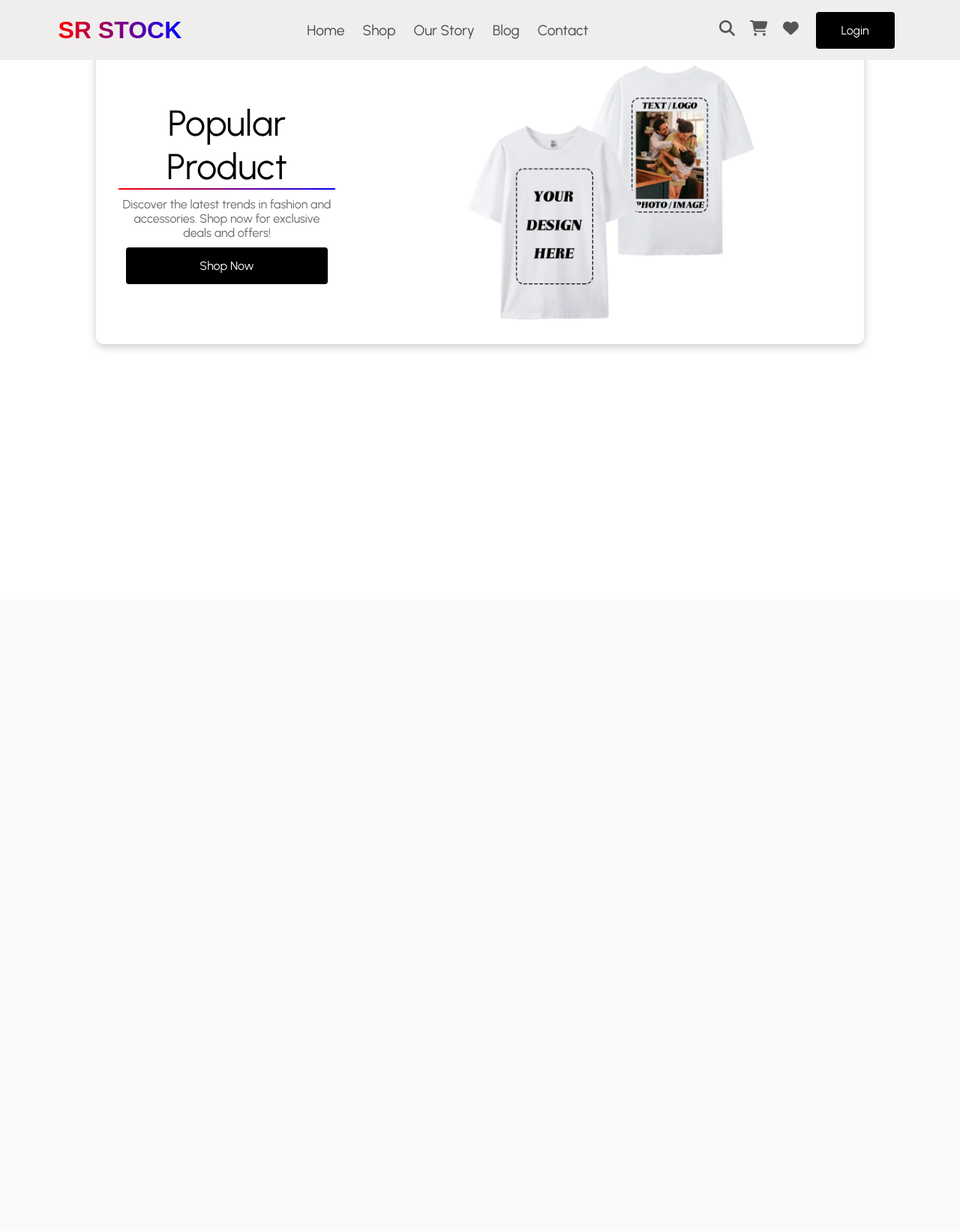
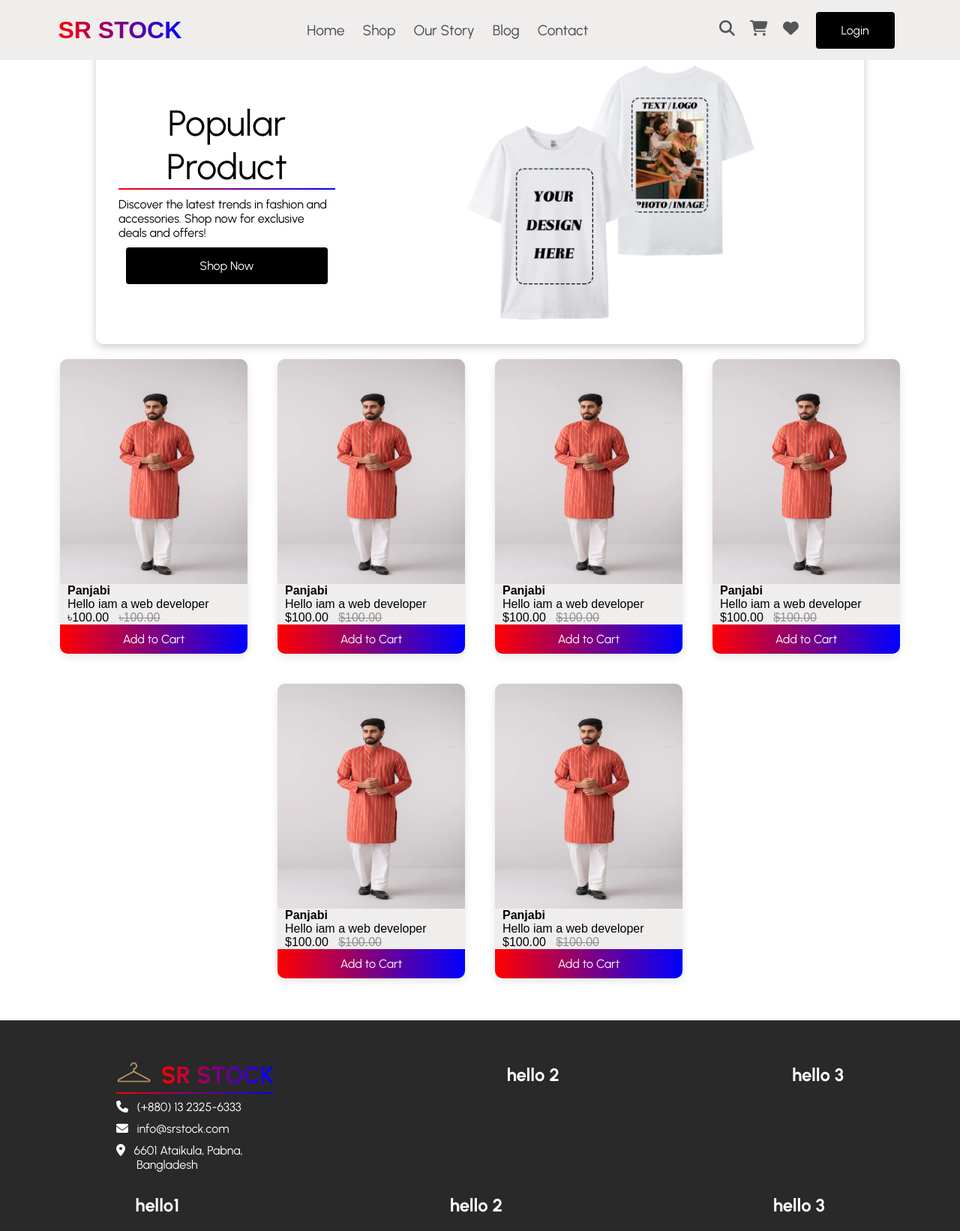
Before and after one commit to nahidhk/srstock, a PHP site: page / in a window 1280 px wide. Shown: the whole page at 75% size. Before the commit the page ends 465 px from the top, so only its background shows below. Run offline with PHP 8.4, Linux system fonts and the light colour scheme; some web fonts are replaced.

Commit message:
new update

```diff
--- a/index.html
+++ b/index.html
@@ -2,6 +2,7 @@
 <html lang="en">
 
 <head>
+    <link rel="shortcut icon" href="src/img/logo.png" type="image/x-icon">
     <link rel="stylesheet" href="src/css/style.css">
     <meta charset="UTF-8">
     <meta name="viewport" content="width=device-width, initial-scale=1.0">
@@ -47,9 +48,10 @@
     <!-- carousel -->
     <div class="carousel ">
         <div class="mbulta flex medel">
-        <div class="padding flex center wrap">
+            <div class="padding flex center wrap row">
                 <div class="underline">Popular Product</div>
-            <p>Discover the latest trends in fashion and <br>accessories. Shop now for exclusive deals and offers!</p>
+                <p>Discover the latest trends in fashion and <br>accessories. Shop now for exclusive deals and offers!
+                </p>
                 <button class="btn black-btn">Shop Now</button>
 
             </div>
@@ -60,9 +62,183 @@
 
     </div>
 
+    <!-- shopping card -->
+    <section class="flex wrap center">
+        <!-- card -->
+        <div class="card">
+            <div class="card-img">
+                <img src="src/img/p.png" alt="">
+            </div>
+            <div class="padding-left">
+                <b>Panjabi</b> <br>
+                <span>Hello iam a web developer</span> <br>
+                <span>৳100.00 &nbsp;&nbsp;<s class="otc">৳100.00</s></span><br>
+
+            </div>
+            <div class="cart-btn">
+                Add to Cart
+            </div>
+        </div>
+
+
+        <!-- card -->
+        <div class="card">
+            <div class="card-img">
+                <img src="src/img/p.png" alt="">
+            </div>
+            <div class="padding-left">
+                <b>Panjabi</b> <br>
+                <span>Hello iam a web developer</span> <br>
+                <span>$100.00 &nbsp;&nbsp;<s class="otc">$100.00</s></span><br>
+
+            </div>
+            <div class="cart-btn">
+                Add to Cart
+            </div>
+        </div>
 
 
 
+
+        <!-- card -->
+        <div class="card">
+            <div class="card-img">
+                <img src="src/img/p.png" alt="">
+            </div>
+            <div class="padding-left">
+                <b>Panjabi</b> <br>
+                <span>Hello iam a web developer</span> <br>
+                <span>$100.00 &nbsp;&nbsp;<s class="otc">$100.00</s></span><br>
+
+            </div>
+            <div class="cart-btn">
+                Add to Cart
+            </div>
+        </div>
+
+
+
+
+        <!-- card -->
+        <div class="card">
+            <div class="card-img">
+                <img src="src/img/p.png" alt="">
+            </div>
+            <div class="padding-left">
+                <b>Panjabi</b> <br>
+                <span>Hello iam a web developer</span> <br>
+                <span>$100.00 &nbsp;&nbsp;<s class="otc">$100.00</s></span><br>
+
+            </div>
+            <div class="cart-btn">
+                Add to Cart
+            </div>
+        </div>
+
+
+
+        <!-- card -->
+        <div class="card">
+            <div class="card-img">
+                <img src="src/img/p.png" alt="">
+            </div>
+            <div class="padding-left">
+                <b>Panjabi</b> <br>
+                <span>Hello iam a web developer</span> <br>
+                <span>$100.00 &nbsp;&nbsp;<s class="otc">$100.00</s></span><br>
+
+            </div>
+            <div class="cart-btn">
+                Add to Cart
+            </div>
+        </div>
+
+
+
+
+        <!-- card -->
+        <div class="card">
+            <div class="card-img">
+                <img src="src/img/p.png" alt="">
+            </div>
+            <div class="padding-left">
+                <b>Panjabi</b> <br>
+                <span>Hello iam a web developer</span> <br>
+                <span>$100.00 &nbsp;&nbsp;<s class="otc">$100.00</s></span><br>
+
+            </div>
+            <div class="cart-btn">
+                Add to Cart
+            </div>
+        </div>
+
+
+
+
+
+
+
+
+
+    </section>
+
+    <br><br>
+
+    <section class="footer  center">
+        <br><br>
+        <!-- box1 -->
+
+        <div class="flex around">
+            <!-- contentbox -->
+            <div>
+                <span class="underline">
+                    <img height="30px" src="src/img/logo.png" alt=""> <span class="logo">sr STOCK</span>
+                </span>
+                <br>
+                <p>
+                    <i class="fa-solid fa-phone"></i> &nbsp; <a class="fff" href="tel:+8801323256333">(+880) 13
+                        2325-6333
+                    </a>
+                </p>
+                <p>
+                    <i class="fa-solid fa-envelope"></i> &nbsp; <a class="fff" href="mailto:info@srstock.com">info@srstock.com</a>
+                </p>
+                <p>
+                    <i class="fa-solid fa-location-dot"></i> &nbsp; <a class="fff" href="#">6601 Ataikula, Pabna, <br> &nbsp; &nbsp; &nbsp; &nbsp;Bangladesh</a>
+                </p>
+
+            </div>
+            <!-- contentbox -->
+            <div>
+                <h2>hello 2</h2>
+            </div>
+            <!-- contentbox -->
+            <div>
+                <h2>hello 3</h2>
+            </div>
+            <!-- end -->
+        </div>
+
+
+        <!-- box2 -->
+        <div class="flex around">
+            <!-- contentbox -->
+            <div>
+                <h2>hello1</h2>
+            </div>
+            <!-- contentbox -->
+            <div>
+                <h2>hello 2</h2>
+            </div>
+            <!-- contentbox -->
+            <div>
+                <h2>hello 3</h2>
+            </div>
+            <!-- end -->
+
+        </div>
+
+    </section>
 
     <!-- js -->
     <script src="src/js/main.js"></script>
--- a/src/css/style.css
+++ b/src/css/style.css
@@ -23,17 +23,23 @@ body {
     justify-content: space-between;
 }
 
-.around , .mbaround ,.mbulta {
+.around,
+.mbaround,
+.mbulta {
     justify-content: space-around;
 }
-.center{
+
+.center {
     justify-content: center;
 }
+
 .wrap {
     flex-wrap: wrap;
-    flex-direction: column;
+}
+.row{
+     flex-direction: column;
+}
 
-}
 .logo {
     font-size: 2rem;
     text-transform: uppercase;
@@ -171,16 +177,12 @@ body {
 h1 {
     font-family: "Urbanist", sans-serif;
     font-size: 2rem;
-    text-align: center;
-    margin-top: 20px;
-    color: #333;
     margin: 0;
 }
 
 p {
     font-family: "Urbanist", sans-serif;
-    text-align: center;
-    color: #666;
+
     margin: 10px 0;
 }
 
@@ -195,9 +197,70 @@ p {
     font-family: "Urbanist", sans-serif;
 
 }
+a{
+    text-decoration: none;
+}
+.fff{
+    color: #fff;
+    font-family: "Urbanist", sans-serif;
+}
+.card {
+    width: 250px;
+    background-color: #f0eded;
+    border-radius: 10px;
+    box-shadow: 0 4px 12px rgba(0, 0, 0, 0.1);
+    margin: 20px;
+    height: auto;
+    transition: all 0.2s;
+}
 
+.card:hover {
+    box-shadow: rgba(0, 38, 255, 0.521) 0px 25px 50px -12px;
+}
 
+.card-img {
+    height: 300px;
+    width: 250px;
 
+}
+
+.card-img img {
+    height: 100%;
+    width: 100%;
+    border-radius: 10px 10px 0 0;
+
+}
+
+.padding-left {
+    padding-left: 10px;
+}
+
+.otc {
+    opacity: 0.4;
+}
+
+.cart-btn {
+    background-image: linear-gradient(to right, red, blue);
+    color: #fff;
+    cursor: pointer;
+    padding: 10px;
+    text-align: center;
+    transition: background-image 0.3s ;
+    border-radius: 0 0 10px 10px;
+    font-family: "Urbanist", sans-serif;
+}
+
+.cart-btn:hover {
+    background-image: linear-gradient(to right, blue, red);
+}
+
+.footer {
+    background-color: #292929;
+    font-family: "Urbanist", sans-serif;
+    color: #ffffff;
+    height: auto;
+    width: 100%;
+}
 
 
 
@@ -211,6 +274,7 @@ p {
     .mbulta {
         flex-direction: column-reverse;
     }
+
     .underline {
         font-size: x-large;
     }
@@ -234,6 +298,7 @@ p {
     .link-box {
         display: none;
     }
+
     .mbaround {
         flex-direction: column;
         align-items: center;
```
Also changed, not shown: src/img/p.png (added). Lines whose indentation alone changed are shown as unchanged.
